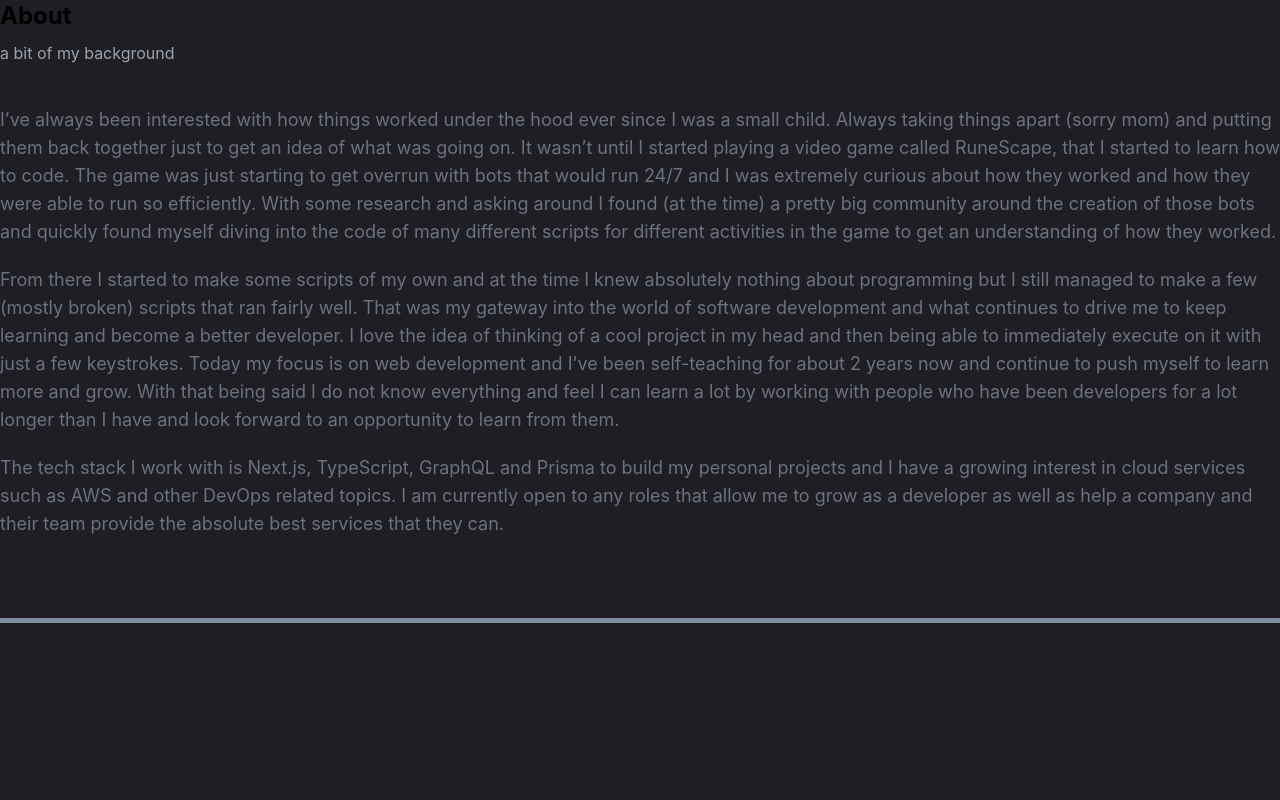
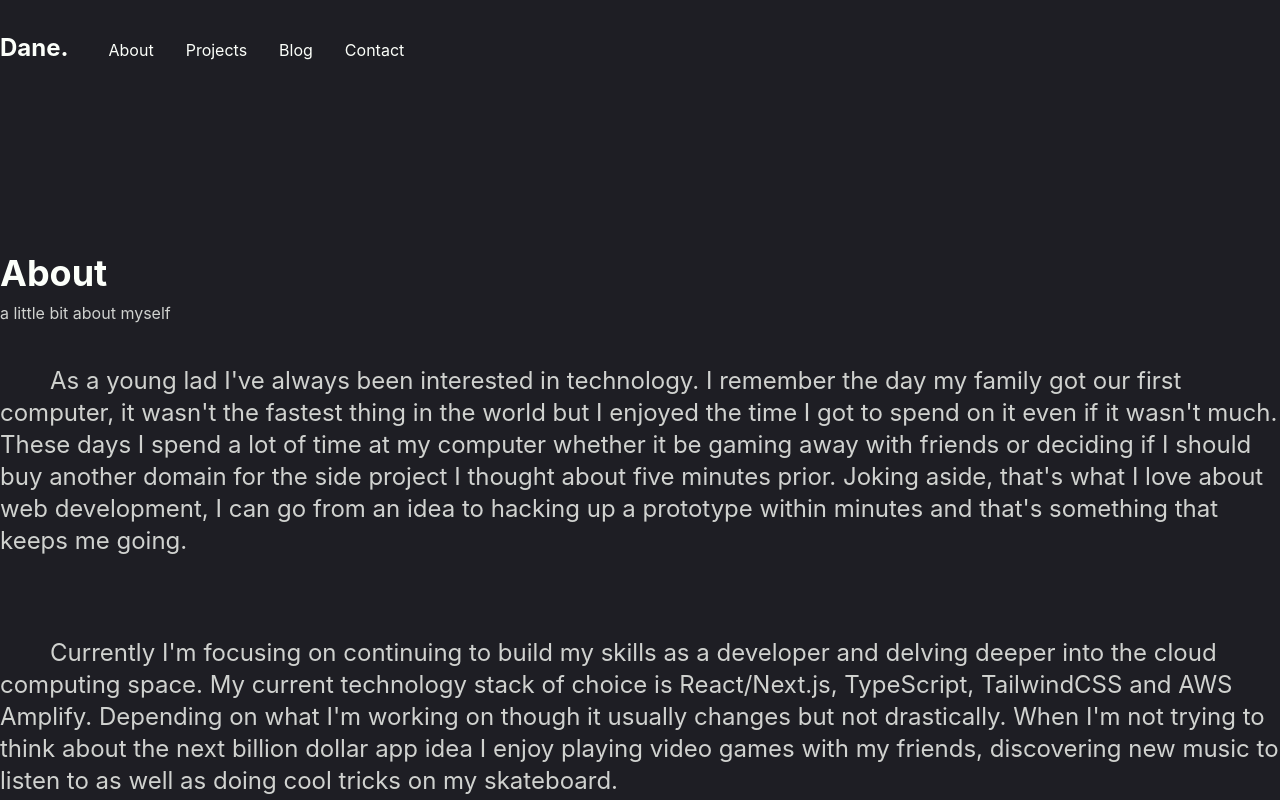
Before and after one commit to nulfrost/danethe.dev, a Next.js app: page /about in a window 1280 px wide. Built offline with nearby package versions, Linux system fonts and the light colour scheme; what @tailwindcss/typography would draw is missing.

Commit message:
updated the about page

```diff
--- a/pages/about.tsx
+++ b/pages/about.tsx
@@ -1,54 +1,37 @@
+import Layout from "@/components/sections/Layout";
+
 export default function About() {
   return (
-    <>
-      <section aria-label="About me" className="mb-20 leading-relaxed">
-        <h2 className="mb-2 text-2xl font-bold">About</h2>
-        <p className="mb-10 text-gray-400">a bit of my background</p>
-        <div className="text-sm lg:text-lg">
-          <p className="mb-5 text-gray-500">
-            I’ve always been interested with how things worked under the hood
-            ever since I was a small child. Always taking things apart (sorry
-            mom) and putting them back together just to get an idea of what was
-            going on. It wasn’t until I started playing a video game called
-            RuneScape, that I started to learn how to code. The game was just
-            starting to get overrun with bots that would run 24/7 and I was
-            extremely curious about how they worked and how they were able to
-            run so efficiently. With some research and asking around I found (at
-            the time) a pretty big community around the creation of those bots
-            and quickly found myself diving into the code of many different
-            scripts for different activities in the game to get an understanding
-            of how they worked.
+    <Layout>
+      <div className="mt-[88px] lg:mt-[184px] text-skin-base">
+        <div className="mb-10">
+          <h1 className="mb-2 text-4xl font-bold">About</h1>
+          <p className=" text-skin-secondary">a little bit about myself</p>
+        </div>
+        <div className="pb-10 space-y-8 leading-relaxed lg:space-y-20 lg:text-2xl lg:pb-0 text-md text-skin-secondary">
+          <p style={{ textIndent: 50 }}>
+            As a young lad I've always been interested in technology. I remember
+            the day my family got our first computer, it wasn't the fastest
+            thing in the world but I enjoyed the time I got to spend on it even
+            if it wasn't much. These days I spend a lot of time at my computer
+            whether it be gaming away with friends or deciding if I should buy
+            another domain for the side project I thought about five minutes
+            prior. Joking aside, that's what I love about web development, I can
+            go from an idea to hacking up a prototype within minutes and that's
+            something that keeps me going.
           </p>
-          <p className="mb-5 text-gray-500">
-            From there I started to make some scripts of my own and at the time
-            I knew absolutely nothing about programming but I still managed to
-            make a few (mostly broken) scripts that ran fairly well. That was my
-            gateway into the world of software development and what continues to
-            drive me to keep learning and become a better developer. I love the
-            idea of thinking of a cool project in my head and then being able to
-            immediately execute on it with just a few keystrokes. Today my focus
-            is on web development and I’ve been self-teaching for about 2 years
-            now and continue to push myself to learn more and grow. With that
-            being said I do not know everything and feel I can learn a lot by
-            working with people who have been developers for a lot longer than I
-            have and look forward to an opportunity to learn from them.
-          </p>
-          <p className="mb-5 text-gray-500">
-            The tech stack I work with is Next.js, TypeScript, GraphQL and
-            Prisma to build my personal projects and I have a growing interest
-            in cloud services such as AWS and other DevOps related topics. I am
-            currently open to any roles that allow me to grow as a developer as
-            well as help a company and their team provide the absolute best
-            services that they can.
+          <p style={{ textIndent: 50 }}>
+            Currently I'm focusing on continuing to build my skills as a
+            developer and delving deeper into the cloud computing space. My
+            current technology stack of choice is React/Next.js, TypeScript,
+            TailwindCSS and AWS Amplify. Depending on what I'm working on though
+            it usually changes but not drastically. When I'm not trying to think
+            about the next billion dollar app idea I enjoy playing video games
+            with my friends, discovering new music to listen to as well as doing
+            cool tricks on my skateboard.
           </p>
         </div>
-      </section>
-      <hr
-        style={{
-          borderTop: "5px solid #7E90A0",
-          marginBottom: "2.5rem",
-        }}
-      />
-    </>
+      </div>
+    </Layout>
   );
 }
--- a/pages/index.tsx
+++ b/pages/index.tsx
@@ -30,14 +30,15 @@ export default function Home({ blogSeo }) {
         {renderMetaTags(blogSeo.blog._seoMetaTags)}
       </Head>
       <Layout>
-        <div className="mt-[184px] text-skin-base">
+        <div className="mt-[88px] lg:mt-[184px] text-skin-base">
           <h1 className="mb-10 text-5xl font-bold md:text-8xl">
             'Sup, I'm Dane
           </h1>
           <p className="mt-4 text-lg md:text-2xl text-skin-secondary">
-            I’m a frontend + cloud developer from Toronto. I specialize in
-            making fast and responsive websites using the latest web and cloud
-            technologies.
+            I’m a frontend{" "}
+            <span className="inline-block transform rotate-45">+</span> cloud
+            developer from Toronto. I specialize in making fast and responsive
+            websites using the latest web and cloud technologies.
           </p>
         </div>
       </Layout>
```
